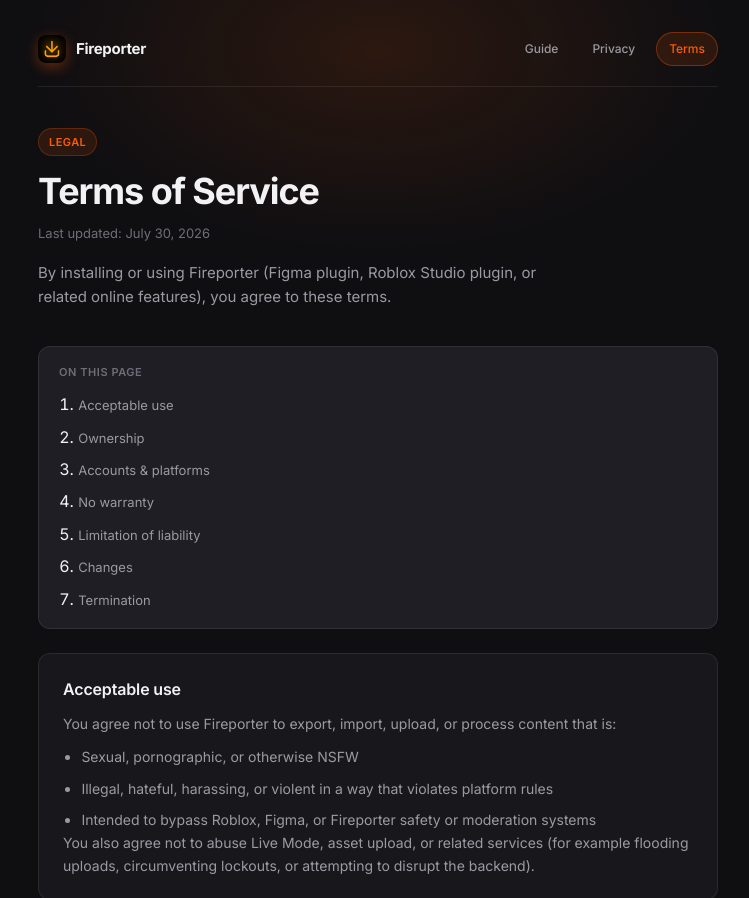
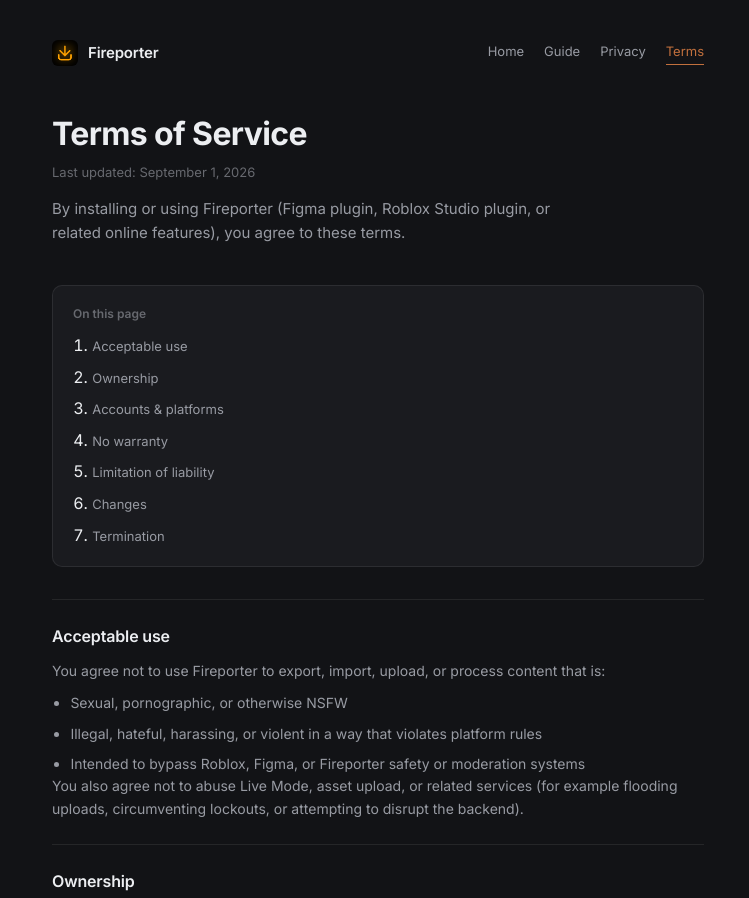
Before and after one commit to Teleporter998/fireporter, a plain HTML site: page terms.html in a window 1280 px wide. Shown: the top 898 px of the page, without its empty margins (262-1011 px from the left). Drawn offline with Linux system fonts and the light colour scheme.

Commit message:
Update terms.html

```diff
--- a/terms.html
+++ b/terms.html
@@ -5,60 +5,43 @@
   <meta name="viewport" content="width=device-width, initial-scale=1" />
   <meta name="description" content="Terms of Service for Fireporter — Figma to Roblox UI exporter." />
   <title>Terms of Service · Fireporter</title>
-    <link rel="icon" href="assets/favicon.ico" sizes="any" />
+  <link rel="icon" href="assets/favicon.ico" sizes="any" />
   <link rel="icon" type="image/png" href="assets/favicon.png" />
   <link rel="apple-touch-icon" href="assets/favicon.png" />
-<link rel="preconnect" href="https://fonts.googleapis.com" />
+  <link rel="preconnect" href="https://fonts.googleapis.com" />
   <link rel="preconnect" href="https://fonts.gstatic.com" crossorigin />
   <link href="https://fonts.googleapis.com/css2?family=Inter:wght@400;500;600;700&display=swap" rel="stylesheet" />
   <style>
     :root {
-      --bg: #0f0f12;
-      --surface: #18181c;
-      --surface-2: #1e1e24;
+      --bg: #121316;
+      --surface: #1a1b1f;
+      --surface-2: #202126;
       --border: rgba(255, 255, 255, 0.08);
-      --border-hi: rgba(255, 255, 255, 0.14);
-      --text: #f2f2f5;
-      --muted: #9a9aa3;
-      --dim: #6e6e78;
-      --accent: #ff5c00;
-      --accent-soft: rgba(255, 92, 0, 0.12);
-      --radius: 12px;
+      --border-hi: rgba(255, 255, 255, 0.16);
+      --text: #eceef1;
+      --muted: #989ba3;
+      --dim: #67696f;
+      --accent: #c2703d;
+      --accent-soft: rgba(194, 112, 61, 0.14);
       --font: "Inter", -apple-system, BlinkMacSystemFont, "Segoe UI", sans-serif;
     }
 
     * { box-sizing: border-box; margin: 0; padding: 0; }
-
     html { scroll-behavior: smooth; }
 
     body {
       font-family: var(--font);
       background: var(--bg);
       color: var(--text);
-      line-height: 1.65;
+      line-height: 1.6;
       min-height: 100vh;
       -webkit-font-smoothing: antialiased;
     }
 
-    .glow {
-      position: fixed;
-      top: -20%;
-      left: 50%;
-      transform: translateX(-50%);
-      width: 80%;
-      max-width: 720px;
-      height: 420px;
-      background: radial-gradient(ellipse, rgba(255, 92, 0, 0.12) 0%, transparent 70%);
-      pointer-events: none;
-      z-index: 0;
-    }
-
     .wrap {
-      position: relative;
-      z-index: 1;
-      max-width: 720px;
+      max-width: 700px;
       margin: 0 auto;
-      padding: 32px 20px 64px;
+      padding: 40px 24px 72px;
     }
 
     header.site {
@@ -66,9 +49,7 @@
       align-items: center;
       justify-content: space-between;
       gap: 16px;
-      margin-bottom: 40px;
-      padding-bottom: 20px;
-      border-bottom: 1px solid var(--border);
+      margin-bottom: 48px;
     }
 
     .brand {
@@ -77,132 +58,61 @@
       gap: 10px;
       text-decoration: none;
       color: var(--text);
-      font-weight: 700;
+      font-weight: 600;
       font-size: 15px;
-      letter-spacing: -0.02em;
+      letter-spacing: -0.01em;
     }
 
     .brand-logo {
-      width: 28px;
-      height: 28px;
-      border-radius: 8px;
+      width: 26px;
+      height: 26px;
+      border-radius: 6px;
       object-fit: cover;
-      box-shadow: 0 4px 14px rgba(255, 92, 0, 0.35);
       background: var(--surface);
     }
 
-    nav.site-nav {
-      display: flex;
-      gap: 8px;
-      flex-wrap: wrap;
+    nav.site-nav { display: flex; gap: 20px; }
+
+    nav.site-nav a {
+      font-size: 13px;
+      color: var(--muted);
+      text-decoration: none;
+      border-bottom: 1px solid transparent;
+      padding-bottom: 2px;
     }
 
-    nav.site-nav a {
-      font-size: 12px;
-      font-weight: 500;
-      color: var(--muted);
-      text-decoration: none;
-      padding: 6px 12px;
-      border-radius: 999px;
-      border: 1px solid transparent;
-      transition: color 0.15s, border-color 0.15s, background 0.15s;
+    nav.site-nav a:hover { color: var(--text); border-color: var(--border-hi); }
+    nav.site-nav a.active { color: var(--accent); border-color: var(--accent); }
+
+    .hero { margin-bottom: 40px; max-width: 54ch; }
+
+    h1 {
+      font-size: clamp(26px, 4.5vw, 32px);
+      font-weight: 700;
+      letter-spacing: -0.02em;
+      line-height: 1.25;
+      margin-bottom: 8px;
     }
 
-    nav.site-nav a:hover {
-      color: var(--text);
-      border-color: var(--border-hi);
-      background: var(--surface);
-    }
-
-    nav.site-nav a.active {
-      color: var(--accent);
-      background: var(--accent-soft);
-      border-color: rgba(255, 92, 0, 0.35);
-    }
-
-    .hero {
-      margin-bottom: 36px;
-    }
-
-    .badge {
-      display: inline-block;
-      font-size: 11px;
-      font-weight: 600;
-      letter-spacing: 0.04em;
-      text-transform: uppercase;
-      color: var(--accent);
-      background: var(--accent-soft);
-      border: 1px solid rgba(255, 92, 0, 0.25);
-      padding: 4px 10px;
-      border-radius: 999px;
-      margin-bottom: 14px;
-    }
-
-    h1 {
-      font-size: clamp(28px, 5vw, 36px);
-      font-weight: 700;
-      letter-spacing: -0.03em;
-      line-height: 1.2;
-      margin-bottom: 10px;
-    }
-
-    .updated {
-      font-size: 13px;
-      color: var(--dim);
-    }
+    .updated { font-size: 13px; color: var(--dim); }
 
     .lead {
-      margin-top: 16px;
+      margin-top: 14px;
       font-size: 15px;
-      color: var(--muted);
-      max-width: 54ch;
-    }
-
-    .card {
-      background: var(--surface);
-      border: 1px solid var(--border);
-      border-radius: var(--radius);
-      padding: 22px 24px;
-      margin-bottom: 16px;
-    }
-
-    .card h2 {
-      font-size: 16px;
-      font-weight: 600;
-      letter-spacing: -0.01em;
-      margin-bottom: 10px;
-      color: var(--text);
-    }
-
-    .card p, .card li {
-      font-size: 14px;
       color: var(--muted);
     }
 
-    .card p + p { margin-top: 10px; }
-
-    .card ul {
-      margin: 10px 0 0 1.15em;
-      display: flex;
-      flex-direction: column;
-      gap: 8px;
-    }
-
-    .card strong { color: var(--text); font-weight: 600; }
-
     .toc {
-      background: var(--surface-2);
+      background: var(--surface);
       border: 1px solid var(--border);
-      border-radius: var(--radius);
-      padding: 16px 20px;
-      margin-bottom: 24px;
+      border-radius: 10px;
+      padding: 18px 20px;
+      margin-bottom: 32px;
     }
 
     .toc-title {
-      font-size: 11px;
+      font-size: 12px;
       font-weight: 600;
-      text-transform: uppercase;
-      letter-spacing: 0.05em;
       color: var(--dim);
       margin-bottom: 10px;
     }
@@ -215,13 +125,39 @@
       gap: 6px;
     }
 
-    .toc a {
-      font-size: 13px;
-      color: var(--muted);
-      text-decoration: none;
+    .toc a { font-size: 13px; color: var(--muted); text-decoration: none; }
+    .toc a:hover { color: var(--accent); }
+
+    section.entry {
+      padding: 24px 0;
+      border-bottom: 1px solid var(--border);
     }
 
-    .toc a:hover { color: var(--accent); }
+    section.entry:first-of-type { border-top: 1px solid var(--border); }
+
+    section.entry h2 {
+      font-size: 16px;
+      font-weight: 600;
+      letter-spacing: -0.01em;
+      margin-bottom: 10px;
+      color: var(--text);
+    }
+
+    section.entry p, section.entry li {
+      font-size: 14px;
+      color: var(--muted);
+    }
+
+    section.entry p + p { margin-top: 10px; }
+
+    section.entry ul {
+      margin: 10px 0 0 1.15em;
+      display: flex;
+      flex-direction: column;
+      gap: 8px;
+    }
+
+    section.entry strong { color: var(--text); font-weight: 600; }
 
     footer.site {
       margin-top: 48px;
@@ -236,34 +172,23 @@
       color: var(--dim);
     }
 
-    footer.site a {
-      color: var(--muted);
-      text-decoration: none;
-    }
-
+    footer.site a { color: var(--muted); text-decoration: none; }
     footer.site a:hover { color: var(--accent); }
 
-    @media (max-width: 520px) {
-      header.site { flex-direction: column; align-items: flex-start; }
-      .card { padding: 18px 16px; }
+    @media (max-width: 480px) {
+      header.site { flex-direction: column; align-items: flex-start; gap: 12px; }
     }
   </style>
 </head>
 <body>
-  <div class="glow" aria-hidden="true"></div>
   <div class="wrap">
     <header class="site">
-      <a class="brand" href="https://teleporter998.github.io/fireporter/">
-                <img
-          class="brand-logo"
-          src="assets/FireporterPluginImage_new.png"
-          width="28"
-          height="28"
-          alt="Fireporter"
-        />
+      <a class="brand" href="index.html">
+        <img class="brand-logo" src="assets/FireporterPluginImage_new.png" width="26" height="26" alt="Fireporter" />
         Fireporter
       </a>
-      <nav class="site-nav" aria-label="Site">
+      <nav class="site-nav" aria-label="Legal">
+        <a href="index.html">Home</a>
         <a href="guide.html">Guide</a>
         <a href="privacy.html">Privacy</a>
         <a class="active" href="terms.html">Terms</a>
@@ -271,9 +196,8 @@
     </header>
 
     <div class="hero">
-      <span class="badge">Legal</span>
       <h1>Terms of Service</h1>
-      <p class="updated">Last updated: July 30, 2026</p>
+      <p class="updated">Last updated: September 1, 2026</p>
       <p class="lead">
         By installing or using Fireporter (Figma plugin, Roblox Studio plugin, or related online
         features), you agree to these terms.
@@ -293,7 +217,7 @@
       </ol>
     </nav>
 
-    <section class="card" id="acceptable-use">
+    <section class="entry" id="acceptable-use">
       <h2>Acceptable use</h2>
       <p>You agree not to use Fireporter to export, import, upload, or process content that is:</p>
       <ul>
@@ -307,7 +231,7 @@
       </p>
     </section>
 
-    <section class="card" id="ownership">
+    <section class="entry" id="ownership">
       <h2>Ownership</h2>
       <p>
         Fireporter does <strong>not</strong> claim ownership of the designs, layers, images, or
@@ -319,12 +243,12 @@
       </p>
     </section>
 
-    <section class="card" id="accounts">
+    <section class="entry" id="accounts">
       <h2>Accounts &amp; platforms</h2>
       <p>
         When you connect a Roblox account or use Roblox asset upload, you must also follow
-        <strong>Roblox’s Terms of Use</strong> and community standards. When you use the Figma
-        plugin, you must follow <strong>Figma’s</strong> applicable terms and policies.
+        <strong>Roblox's Terms of Use</strong> and community standards. When you use the Figma
+        plugin, you must follow <strong>Figma's</strong> applicable terms and policies.
       </p>
       <p>
         Fireporter may refuse or limit features if your use violates these Terms, Roblox rules,
@@ -332,10 +256,10 @@
       </p>
     </section>
 
-    <section class="card" id="no-warranty">
+    <section class="entry" id="no-warranty">
       <h2>No warranty</h2>
       <p>
-        Fireporter is provided <strong>“as is”</strong> and <strong>“as available”</strong>,
+        Fireporter is provided <strong>"as is"</strong> and <strong>"as available"</strong>,
         without warranty of any kind, express or implied — including merchantability, fitness for
         a particular purpose, and non-infringement.
       </p>
@@ -345,7 +269,7 @@
       </p>
     </section>
 
-    <section class="card" id="liability">
+    <section class="entry" id="liability">
       <h2>Limitation of liability</h2>
       <p>
         To the fullest extent permitted by law, the developer of Fireporter is not liable for any
@@ -358,16 +282,16 @@
       </p>
     </section>
 
-    <section class="card" id="changes">
+    <section class="entry" id="changes">
       <h2>Changes</h2>
       <p>
         Features of Fireporter may change over time (including Live Mode, upload behavior, and UI).
         We may update these Terms when needed. Continued use after an update means you accept the
-        revised Terms. The “Last updated” date at the top will change when we revise this page.
+        revised Terms. The "Last updated" date at the top will change when we revise this page.
       </p>
     </section>
 
-    <section class="card" id="termination">
+    <section class="entry" id="termination">
       <h2>Termination</h2>
       <p>
         Access to Fireporter may be restricted or revoked in cases of abuse, violation of these
@@ -382,11 +306,7 @@
 
     <footer class="site">
       <span>© 2026 Fireporter</span>
-      <span>
-        <a href="privacy.html">Privacy Policy</a>
-        ·
-        <a href="terms.html">Terms of Service</a>
-      </span>
+      <span><a href="privacy.html">Privacy Policy</a> · <a href="terms.html">Terms of Service</a></span>
     </footer>
   </div>
 </body>
```
